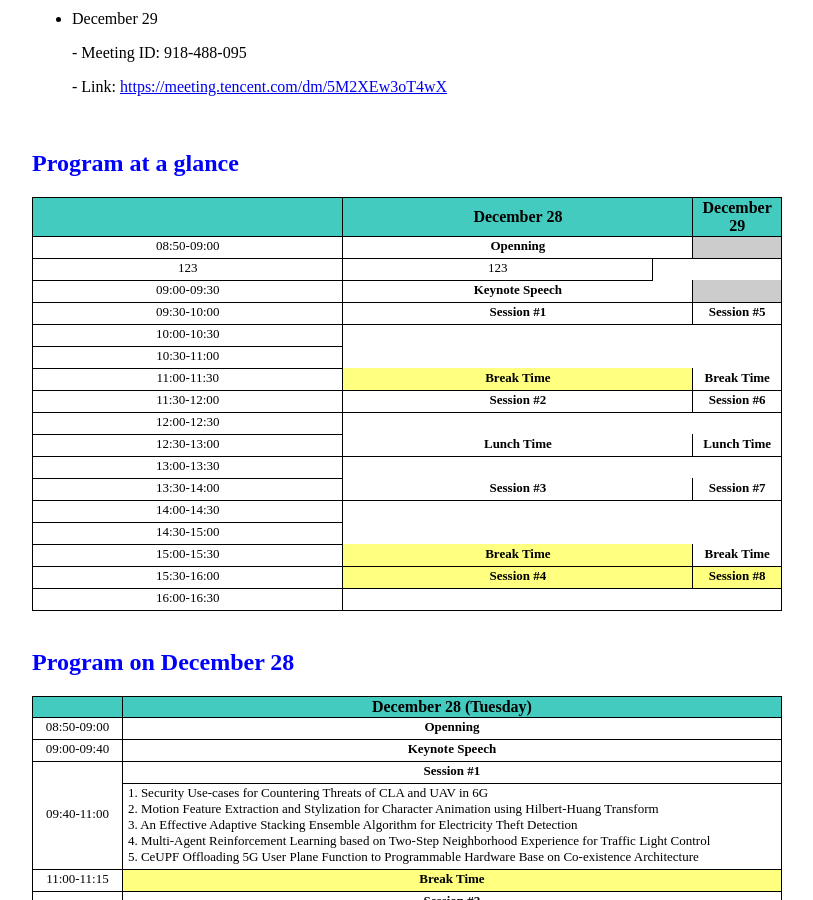
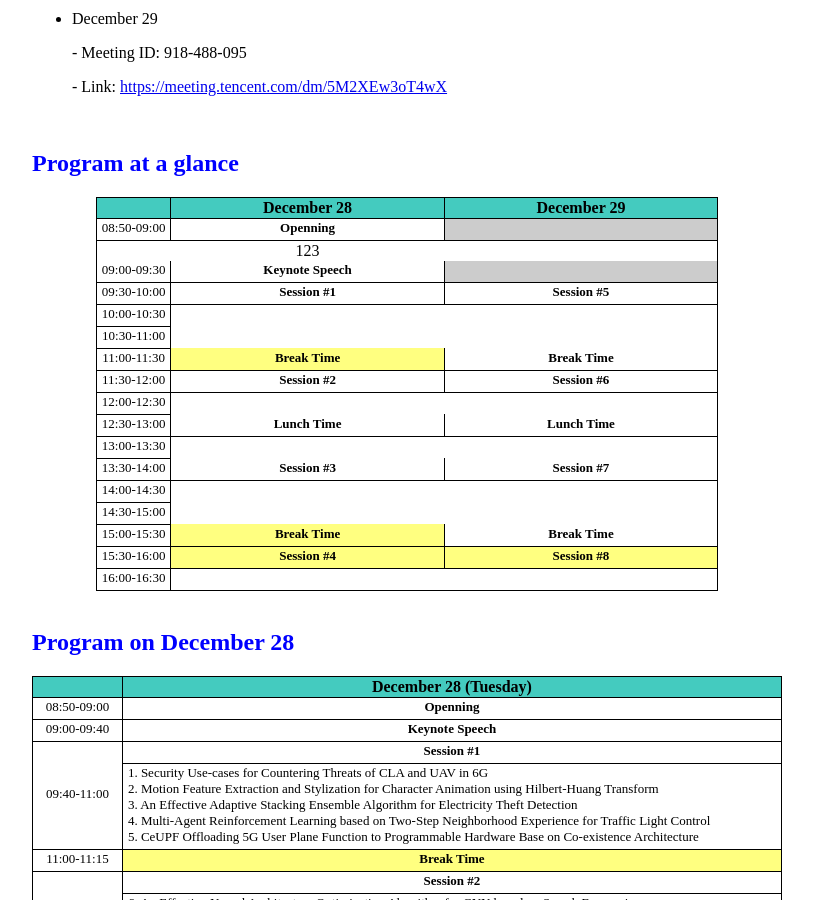
Before and after one commit to icea-conf/2021, a Jekyll site: the page built from program/index.html, in a window 1280 px wide and 900 px high, scrolled down 629 px. Shown: the whole window, without its empty margins (233-1046 px from the left). Built offline with Jekyll 4.4.1, drawn with Linux system fonts in a browser that asks for light colours.

Commit message:
Update index.html

```diff
--- a/program/index.html
+++ b/program/index.html
@@ -37,8 +37,8 @@ title: ACM ICEA 2021
                          </tr>
 
                          <tr>
-                              <td class="tcontent4" width="44%">123</td>
-                              <td class="tcontent4" width="44%">123</td>
+                              <td></td>
+                              <td>123</td>
                          </tr>
 
                          <tr>
@@ -55,14 +55,10 @@ title: ACM ICEA 2021
 
                          <tr>
                               <td class="tcontent4" width="12%">10:00-10:30</td>
-                              <td></td>
-                              <td></td>
                          </tr>
 
                          <tr>
                               <td class="tcontent4" width="12%">10:30-11:00</td>
-                              <td></td>
-                              <td></td>
                          </tr>
 
                          <tr>
@@ -79,8 +75,6 @@ title: ACM ICEA 2021
 
                          <tr>
                               <td class="tcontent4" width="12%">12:00-12:30</td>
-                              <td></td>
-                              <td></td>
                          </tr>
 
                          <tr>
@@ -91,8 +85,6 @@ title: ACM ICEA 2021
 
                          <tr>
                               <td class="tcontent4" width="12%">13:00-13:30</td>
-                              <td></td>
-                              <td></td>
                          </tr>
 
                          <tr>
@@ -103,14 +95,10 @@ title: ACM ICEA 2021
 
                          <tr>
                               <td class="tcontent4" width="12%">14:00-14:30</td>
-                              <td></td>
-                              <td></td>
                          </tr>
 
                          <tr>
                               <td class="tcontent4" width="12%">14:30-15:00</td>
-                              <td></td>
-                              <td></td>
                          </tr>
 
                          <tr>
```
